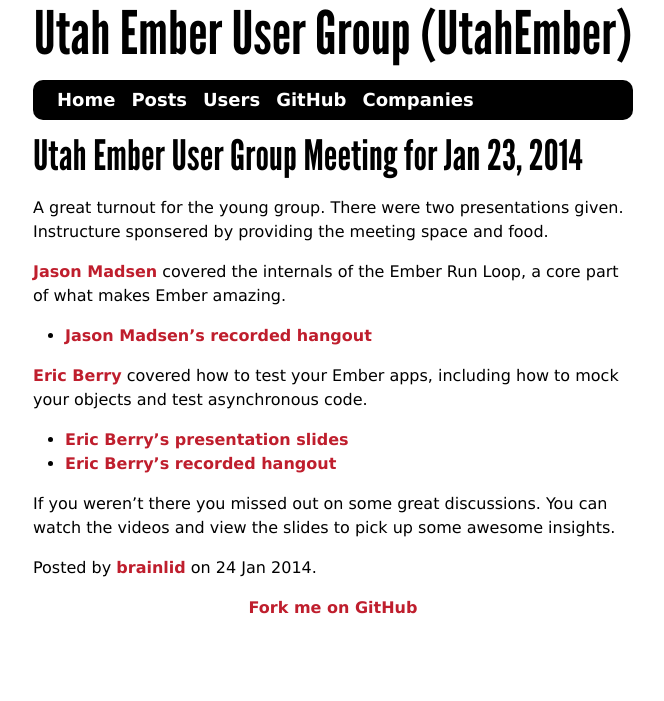
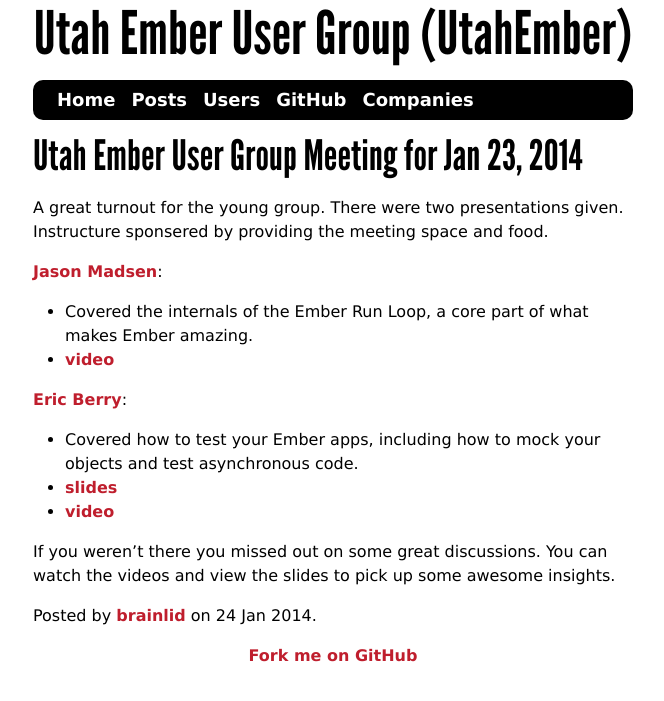
Before and after one commit to utahember/utahember.github.io, a Jekyll site: the page built from _posts/2014-01-24-ue.js-meeting.md, in a window 1280 px wide. Shown: the top 701 px of the page, without its empty margins (307-971 px from the left). Built offline with Jekyll 4.4.1, drawn with Linux system fonts in a browser that asks for light colours.

Commit message:
Update 2014-01-24-ue.js-meeting.md

```diff
--- a/_posts/2014-01-24-ue.js-meeting.md
+++ b/_posts/2014-01-24-ue.js-meeting.md
@@ -6,14 +6,14 @@
 ---
 A great turnout for the young group. There were two presentations given. Instructure sponsered by providing the meeting space and food.
 
-[Jason Madsen](http://github.com/knomedia) covered the internals of the Ember Run Loop, a core part of what makes Ember amazing.
+[Jason Madsen](http://github.com/knomedia):
+- Covered the internals of the Ember Run Loop, a core part of what makes Ember amazing.
+- [video](https://www.youtube.com/watch?v=RLgPBM72LQw)
 
-- [Jason Madsen's recorded hangout](https://www.youtube.com/watch?v=RLgPBM72LQw)
-
-[Eric Berry](http://github.com/cavneb) covered how to test your Ember apps, including how to mock your objects and test asynchronous code.
-
-- [Eric Berry's presentation slides](http://coderberry.herokuapp.com/testing-your-ember-application)
-- [Eric Berry's recorded hangout](http://www.youtube.com/watch?v=GRT5YcXmm7E)
+[Eric Berry](http://github.com/cavneb):
+- Covered how to test your Ember apps, including how to mock your objects and test asynchronous code.
+- [slides](http://coderberry.herokuapp.com/testing-your-ember-application)
+- [video](http://www.youtube.com/watch?v=GRT5YcXmm7E)
 
 
 If you weren't there you missed out on some great discussions. You can watch the videos and view the slides to pick up some awesome insights.
```
